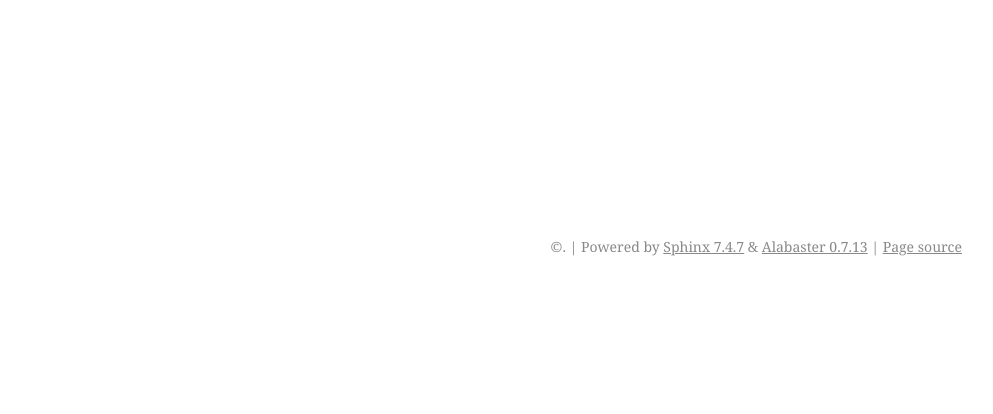
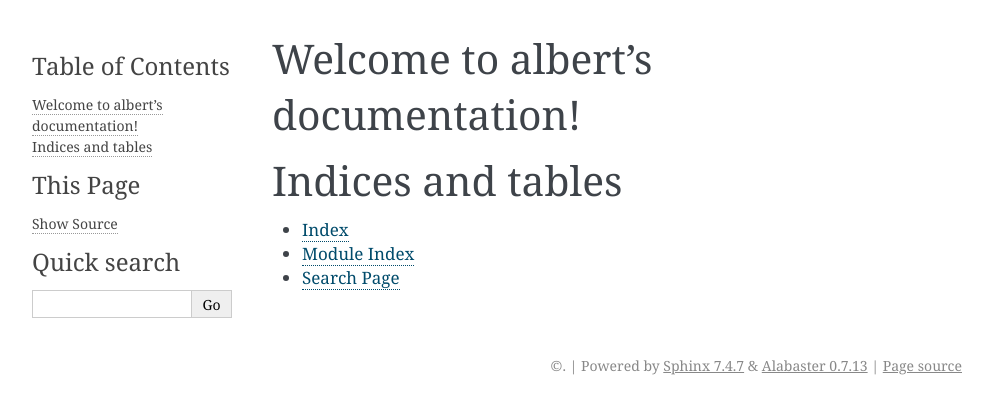
Before and after one commit to heber-augusto/albert, a Sphinx documentation site: the page built from docs/source/index.rst, in a window 1280 px wide. Shown: the top 414 px of the page, without its empty margins (148-1141 px from the left). Built offline with Sphinx 7.4.7, drawn with Linux system fonts in a browser that asks for light colours.

Commit message:
Update index.rst

```diff
--- a/docs/source/index.rst
+++ b/docs/source/index.rst
@@ -1,2 +1,17 @@
 .. Meu Projeto Documentation documentation master file, created by
    sphinx-quickstart on Tue Oct 10 10:00:00 2023.
+
+Welcome to albert's documentation!
+=====================================
+
+.. toctree::
+   :maxdepth: 2
+   :caption: Contents:
+
+
+Indices and tables
+==================
+
+* :ref:`genindex`
+* :ref:`modindex`
+* :ref:`search`
```
